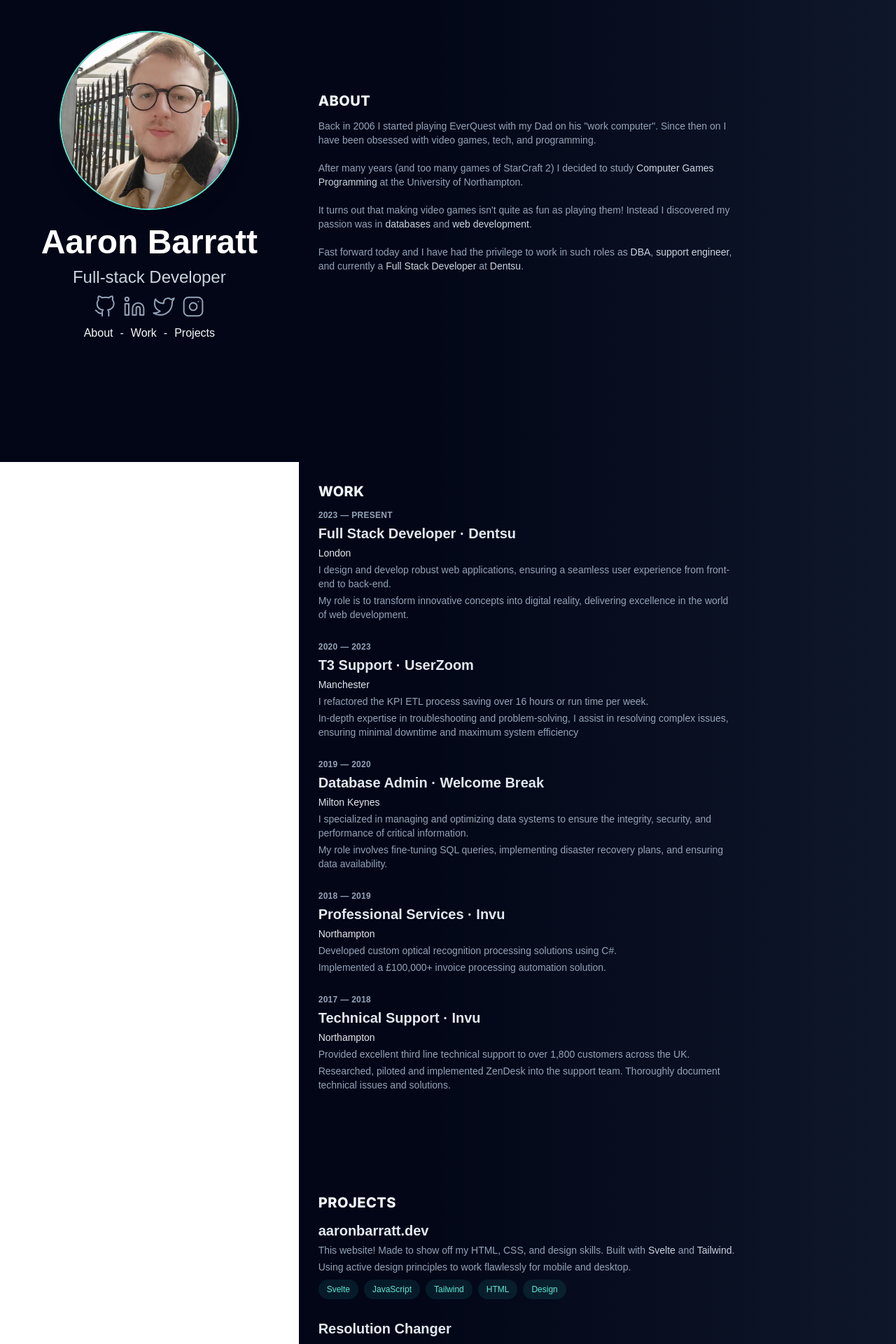
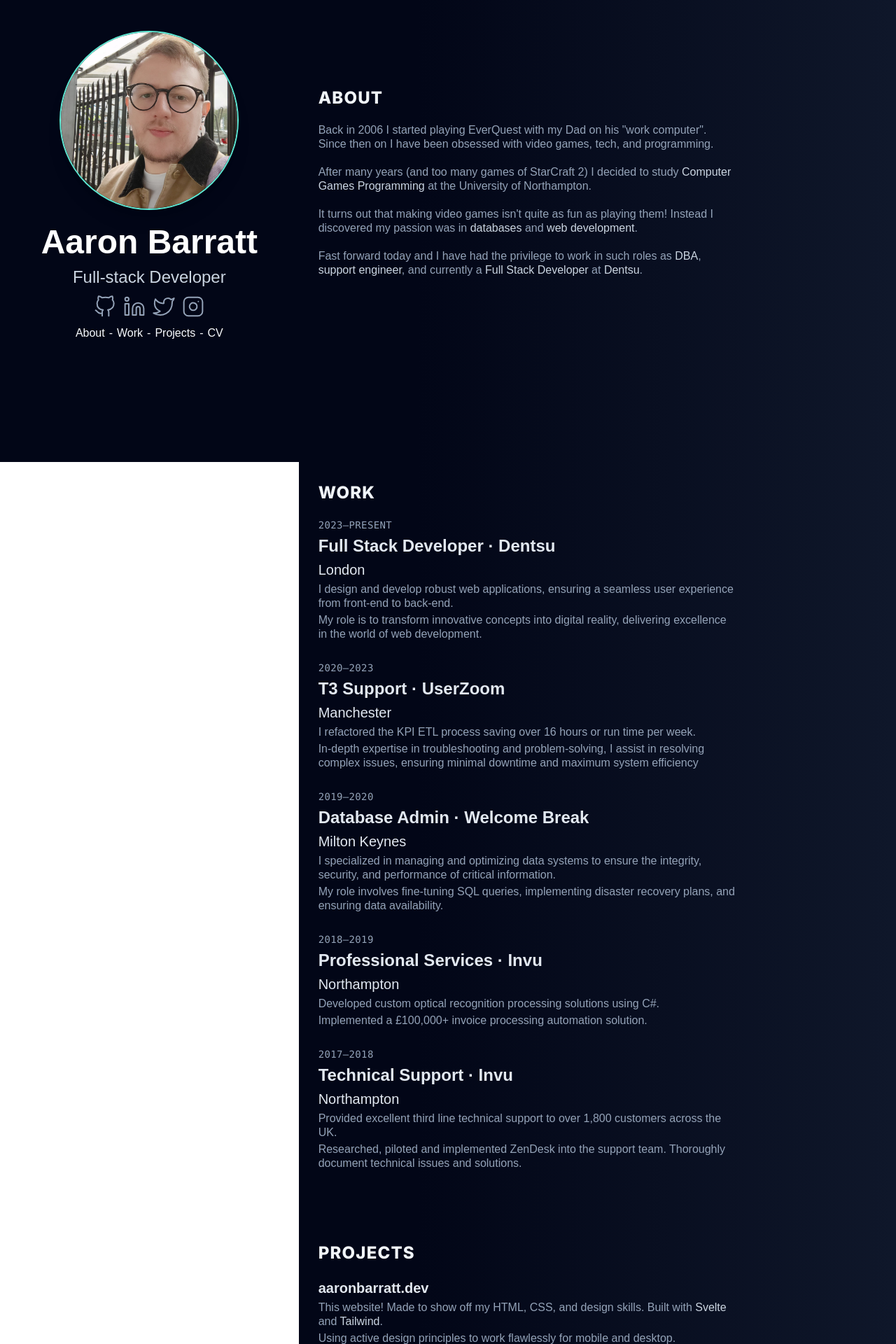
Before and after one commit to BanAaron/tailwind, a SvelteKit app: page / in a window 1280 px wide. Shown: the part 140-2060 px from the top of the page at 70% size. Built offline with nearby package versions, Linux system fonts and the light colour scheme.

Commit message:
Fixed CV Open and Download (#11)
* fixed CV open and download

* updated navigation

* fixed desktop CV navitation link

```diff
--- a/src/lib/Burger.svelte
+++ b/src/lib/Burger.svelte
@@ -26,12 +26,13 @@
 </div>
 <!-- nav popup thing -->
 <div
-	class="fixed top-16 right-5 w-36 to-slate-950 bg-gradient-to-r from-50% from-slate-900 rounded-md shadow-lg shadow-black md:hidden {showMobileNavMenu}"
+	class="fixed top-16 right-5 w-3/4 to-slate-800 bg-gradient-to-r from-50% from-slate-800 rounded-md shadow-lg shadow-black md:hidden {showMobileNavMenu}"
 >
 	<ul class="m-5 flex flex-col gap-2 text-xl tracking-wide">
-		<li><a href="#splash" on:click={toggleShowMobileNavMenu}>Home</a></li>
+		<li><a href="/" on:click={toggleShowMobileNavMenu}>Home</a></li>
 		<li><a href="#about" on:click={toggleShowMobileNavMenu}>About</a></li>
 		<li><a href="#work" on:click={toggleShowMobileNavMenu}>Work</a></li>
 		<li><a href="#projects" on:click={toggleShowMobileNavMenu}>Projects</a></li>
+		<li><a href="#cv" on:click={toggleShowMobileNavMenu}>CV</a></li>
 	</ul>
 </div>
--- /dev/null
+++ b/src/lib/Button.svelte
@@ -0,0 +1,17 @@
+<script lang="ts">
+	export let func: any
+	export let text: string
+</script>
+
+<button
+	on:click={func}
+	class="relative inline-flex items-center justify-center hover:text-teal-300 w-32 mr-2 py-3 overflow-hidden font-medium tracking-tighter text-slate-50 bg-gray-800 rounded-lg group"
+>
+	<span
+		class="absolute w-0 h-0 transition-all duration-500 ease-out bg-teal-400/10 rounded-full group-hover:w-56 group-hover:h-56"
+	/>
+	<span
+		class="absolute inset-0 w-full h-full -mt-1 rounded-lg opacity-30 bg-gradient-to-b from-transparent via-transparent to-gray-700"
+	/>
+	<span class="relative">{text}</span>
+</button>
--- /dev/null
+++ b/src/lib/ButtonDownload.svelte
@@ -0,0 +1,18 @@
+<script lang="ts">
+	export let file: string
+	export let text: string
+</script>
+
+<a
+	href={file}
+	download="aaron_barratt.pdf"
+	class="relative inline-flex items-center justify-center hover:text-teal-300 w-32 mr-2 py-3 overflow-hidden font-medium tracking-tighter text-slate-50 bg-gray-800 rounded-lg group"
+>
+	<span
+		class="absolute w-0 h-0 transition-all duration-500 ease-out bg-teal-400/10 rounded-full group-hover:w-56 group-hover:h-56"
+	/>
+	<span
+		class="absolute inset-0 w-full h-full -mt-1 rounded-lg opacity-30 bg-gradient-to-b from-transparent via-transparent to-gray-700"
+	/>
+	<span class="relative">{text}</span>
+</a>
--- a/src/lib/Footer.svelte
+++ b/src/lib/Footer.svelte
@@ -24,7 +24,7 @@
 				<span class="text-red-600">❤️</span>
 			</p>
 			<div class="flex justify-center md:hidden">
-				<a href="#splash">
+				<a href="/">
 					<UpArrow />
 				</a>
 			</div>
@@ -35,5 +35,6 @@
 <style>
 	* {
 		font-family: "Geist", "Inter Variable", sans-serif;
+			font-size: 14px;
 	}
 </style>
--- a/src/lib/Job.svelte
+++ b/src/lib/Job.svelte
@@ -8,14 +8,14 @@
 </script>
 
 <div class="text-sm space-y-1" id="job">
-	<header class="text-xs font-semibold uppercase tracking-wide text-slate-400" id={companyName}>
-		{start} — {end}
+	<header class="text-sm font-mono uppercase tracking-wide text-slate-400" id={companyName}>
+		{start}—{end}
 	</header>
-	<h1 class="text-xl font-semibold text-slate-200" id="job-title">
+	<h1 class="text-2xl font-semibold text-slate-200" id="job-title">
 		<a class="hover:text-teal-300" href={url} target="_blank">
 			{jobTitle} · {companyName}
 		</a>
 	</h1>
-	<h2 class="text-slate-200" id="city">{location}</h2>
+	<h2 class="text-slate-200 text-xl" id="city">{location}</h2>
 	<slot />
 </div>
--- a/src/lib/Project.svelte
+++ b/src/lib/Project.svelte
@@ -13,8 +13,8 @@
 		{#each tags as tag, i}
 			<li class="mt-1">
 				<div
-					id={i}
-					class="flex items-center rounded-full bg-teal-400/10 px-3 py-1 text-xs font-medium leading-5 text-teal-300"
+					id={i.toString()}
+					class="flex items-center rounded-full bg-teal-400/10 px-4 py-2 text-sm font-medium leading-5 text-teal-300"
 				>
 					{tag}
 				</div>
--- a/src/lib/Section.svelte
+++ b/src/lib/Section.svelte
@@ -16,7 +16,7 @@
   lg:col-start-2 lg:col-end-4 {backgroundGradient}"
 >
 	<div class="md:w-3/4">
-		<h1 class="text-xl font-extrabold uppercase tracking-wide text-slate-100 mb-3" id={name}>
+		<h1 class="text-2xl font-extrabold uppercase tracking-wider text-slate-100 mb-5" id={name}>
 			<a class="hover:text-teal-300" href="#{name}">{name}</a>
 		</h1>
 		<slot />
--- a/src/lib/Splash.svelte
+++ b/src/lib/Splash.svelte
@@ -38,12 +38,14 @@
 				<InstagramLogo />
 			</a>
 		</div>
-		<ul class="hidden flex-row justify-evenly gap-2.5 md:flex">
+		<ul class="hidden flex-row justify-evenly gap-1.5 md:flex">
 			<li><a class="hover:text-teal-300" href="#about">About</a></li>
 			<li>-</li>
 			<li><a class="hover:text-teal-300" href="#work">Work</a></li>
 			<li>-</li>
 			<li><a class="hover:text-teal-300" href="#project">Projects</a></li>
+			<li>-</li>
+			<li><a class="hover:text-teal-300" href="#cv">CV</a></li>
 		</ul>
 	</div>
 </div>
--- a/src/routes/+page.svelte
+++ b/src/routes/+page.svelte
@@ -7,6 +7,13 @@
 	import Splash from "$lib/Splash.svelte"
 	import Job from "$lib/Job.svelte"
 	import Project from "$lib/Project.svelte"
+	import Button from "$lib/Button.svelte"
+	import CV from "$lib/assets/aaron_barratt.pdf"
+	import ButtonDownload from "$lib/ButtonDownload.svelte"
+
+	function openCV() {
+		window.open(CV)
+	}
 </script>
 
 <main class="grid grid-cols-1 text-slate-50 md:grid-cols-2 xl:grid-cols-3">
@@ -199,11 +206,19 @@
 			</Project>
 		</div>
 	</Section>
+	<Section name="cv">
+		<div class="space-y-2 gap-2">
+			<p>You can grab a copy of my CV here:</p>
+			<Button func={openCV} text="Open" />
+			<ButtonDownload file={CV} text="Download" />
+		</div>
+	</Section>
 	<Footer />
 </main>
 
 <style>
 	* {
 		font-family: "Geist", "Inter Variable", sans-serif;
+		font-size: 16px;
 	}
 </style>
--- a/src/routes/cv/+page.svelte
+++ /dev/null
@@ -1,8 +0,0 @@
-<script lang="ts">
-	import { browser } from "$app/environment"
-	import cv from "$lib/assets/aaron_barratt.pdf"
-
-	if (browser) {
-		window.open(cv)
-	}
-</script>
```
